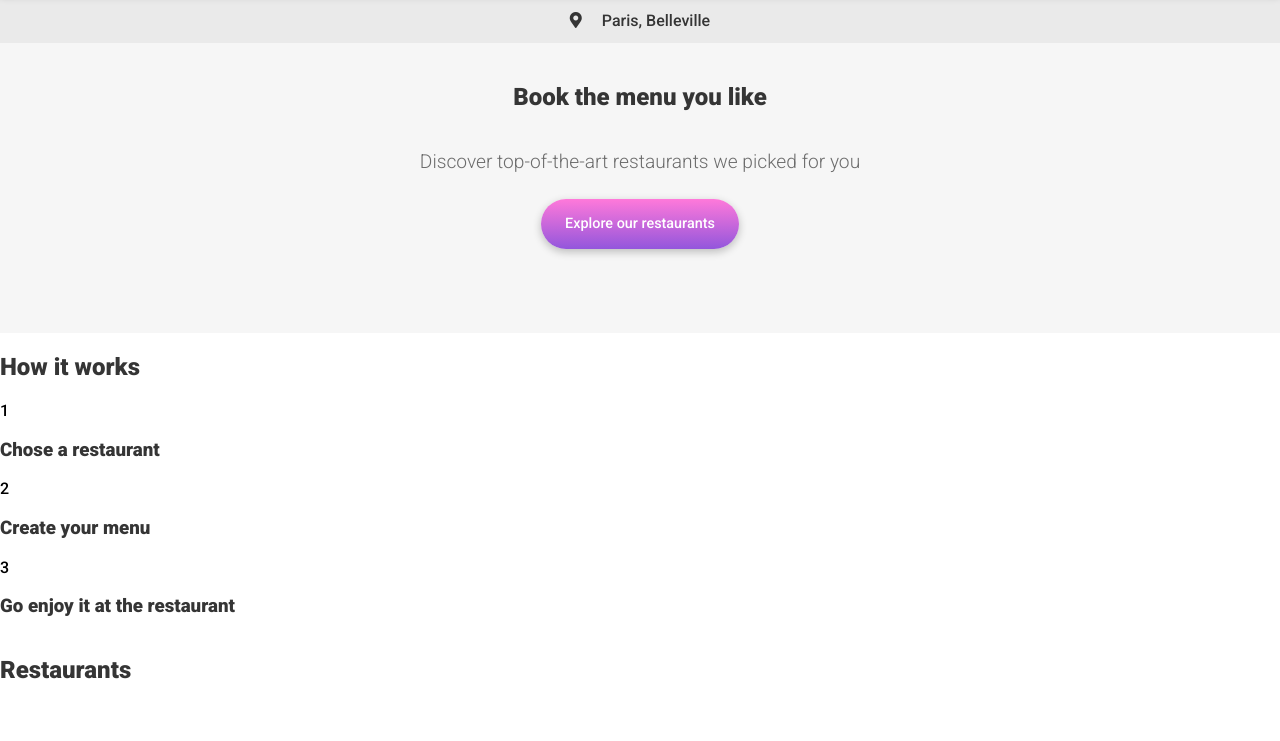
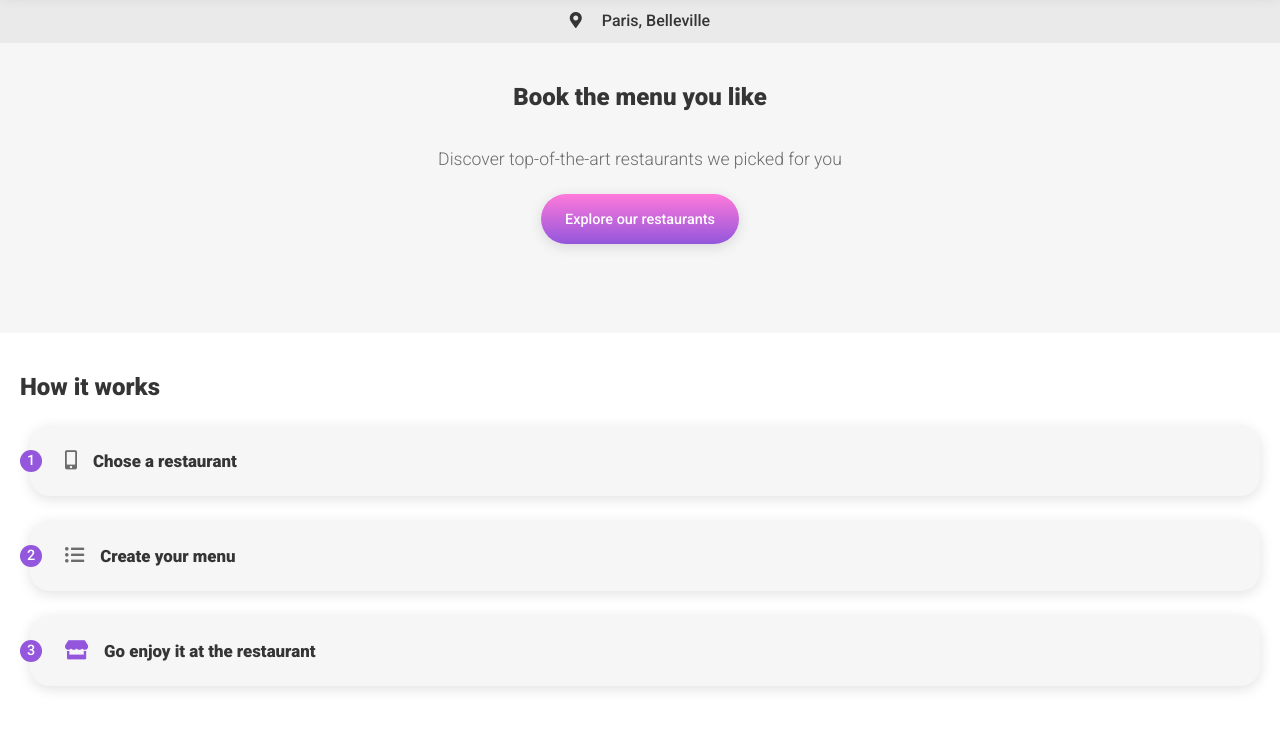
Before and after one commit to NMK6/bootcamptwo, a website: page index.html in a window 1280 px wide. Shown: the part 72-813 px from the top of the page. Drawn offline with Linux system fonts and the light colour scheme; a web font is replaced by a local one.

Commit message:
added instructions section

```diff
--- a/index.html
+++ b/index.html
@@ -45,17 +45,17 @@
 				<h2 class="instructions__title">How it works</h2>
 				<div class="instructions__point point">
 					<div class="point__number">1</div>
-					<div class="point__icon"></div>
+					<div class="point__icon"><i class="fas fa-mobile-alt"></i></div>
 					<h3 class="point__title">Chose a restaurant</h3>
 				</div>
 				<div class="instructions__point point">
 					<div class="point__number">2</div>
-					<div class="point__icon"></div>
+					<div class="point__icon"><i class="fas fa-list-ul"></i></div>
 					<h3 class="point__title">Create your menu</h3>
 				</div>
 				<div class="instructions__point point">
 					<div class="point__number">3</div>
-					<div class="point__icon"></div>
+					<div class="point__icon  point__icon--clicked"><i class="fas fa-store"></i></div>
 					<h3 class="point__title">Go enjoy it at the restaurant</h3>
 				</div>
 			</section>
--- a/sass/abstracts/_mixins.scss
+++ b/sass/abstracts/_mixins.scss
@@ -4,5 +4,5 @@
 	align-items: center;
 }
 @mixin shadow {
-	box-shadow: rgba(0, 0, 0, 0.24) 0px 3px 8px;
+	box-shadow: rgba(0, 0, 0, 0.12) 0px 3px 14px;
 }
--- a/sass/base/_typography.scss
+++ b/sass/base/_typography.scss
@@ -5,6 +5,7 @@ body {
 a {
 	color: black;
 }
+
 h1,
 h2,
 h3,
@@ -15,6 +16,7 @@ h4 {
 	font-family: 'Shrikhand', cursive;
 	font-size: 1.8rem;
 	font-weight: 900;
+	letter-spacing: 0.5px;
 }
 .location {
 	color: $grey-title;
@@ -30,7 +32,7 @@ h4 {
 .book__p {
 	color: $dark-grey;
 	font-weight: 300;
-	font-size: 1.2rem;
+	font-size: 1.1rem;
 	text-align: center;
 }
 .book__link {
@@ -38,6 +40,21 @@ h4 {
 	font-weight: 500;
 	font-size: 0.9rem;
 }
+.point {
+	font-size: 0.9rem;
+	&__number {
+		color: white;
+		font-size: 0.9rem;
+	}
+	&__icon {
+		font-size: 1.2rem;
+		color: $dark-grey;
+		&--clicked {
+			color: $primary;
+		}
+	}
+}
+
 .footer a {
 	color: white;
 	font-size: 1rem;
--- /dev/null
+++ b/sass/components/_instructions.scss
@@ -0,0 +1,27 @@
+.instructions {
+	padding: 20px;
+}
+.point {
+	height: 70px;
+	background-color: $light-grey;
+	position: relative;
+	border-radius: 20px;
+	@include shadow;
+	@include add-flex;
+	margin: 25px 10px;
+	padding-left: 35px;
+	margin-right: 0;
+	justify-content: start;
+	&__number {
+		position: absolute;
+		left: -10px;
+		width: 22px;
+		height: 22px;
+		border-radius: 50%;
+		background-color: $primary;
+		@include add-flex;
+	}
+	&__icon {
+		padding-right: 1rem;
+	}
+}
--- a/sass/main.scss
+++ b/sass/main.scss
@@ -9,3 +9,4 @@
 @import 'components/location';
 @import 'components/book';
 @import 'components/footer';
+@import 'components/instructions';
```
Also changed, not shown: css/main.css.
